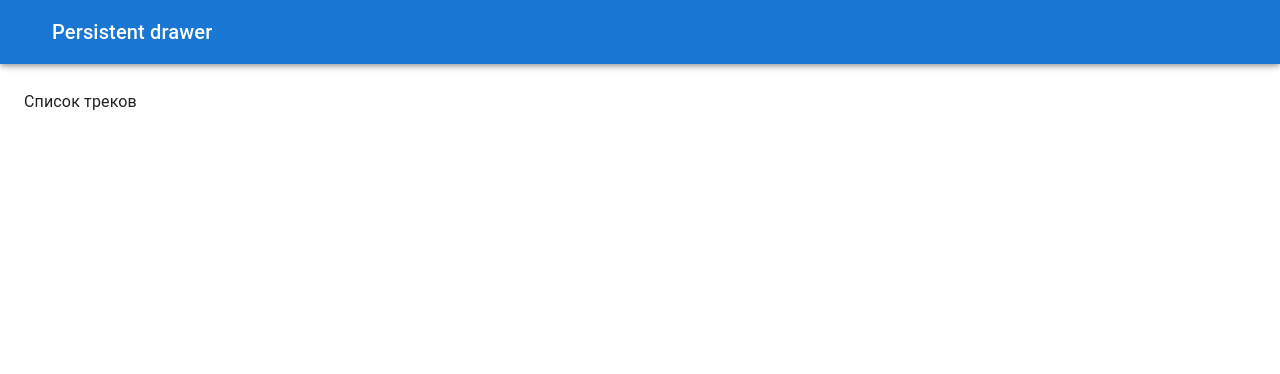
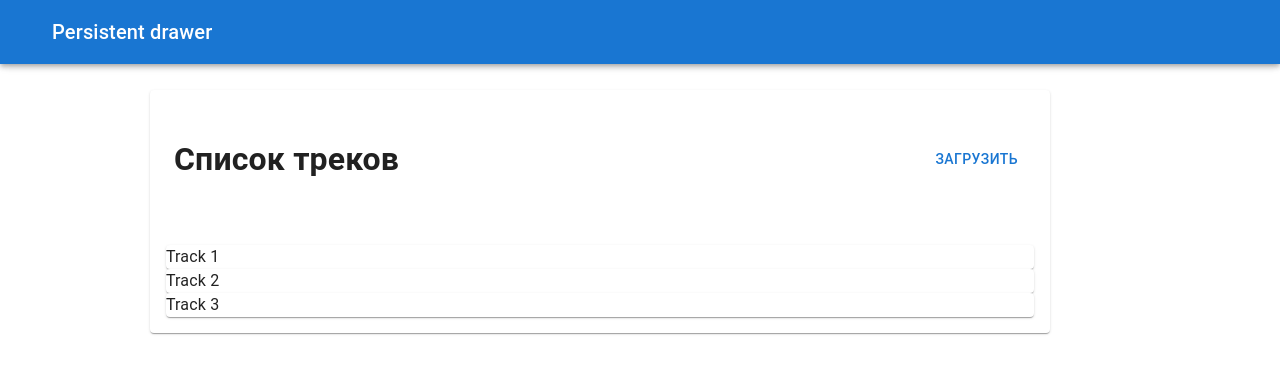
Before and after one commit to vladistarshinov/music-player-app, a Next.js app in the folder frontend/: page /tracks in a window 1280 px wide. Shown: the top 374 px of the page. Built offline with nearby package versions, Linux system fonts and the light colour scheme; some icons are missing.

Commit message:
Frontend: TrackList, TrackItem, types

```diff
--- /dev/null
+++ b/frontend/components/TrackItem.tsx
@@ -0,0 +1,16 @@
+import { Card } from '@material-ui/core';
+import React from 'react';
+import { ITrack } from '../types/tracks';
+
+interface TrackItemProps {
+  track: ITrack;
+  active?: boolean;
+}
+
+export const TrackItem: React.FC<TrackItemProps> = ({ track, active = false }) => {
+  return (
+    <Card>
+      {track.name}
+    </Card>
+  )
+}
--- /dev/null
+++ b/frontend/components/TrackList.tsx
@@ -0,0 +1,23 @@
+import { Grid, Box } from '@material-ui/core';
+import React from 'react'
+import { ITrack } from '../types/tracks'
+import { TrackItem } from './TrackItem'
+
+interface TrackListProps {
+  tracks: ITrack[];
+}
+
+export const TrackList: React.FC<TrackListProps> = ({ tracks }) => {
+  return (
+    <Grid container direction="column">
+      <Box p={2}>
+        {tracks.map((track: ITrack) =>
+          <TrackItem
+            key={track._id}
+            track={track}
+          />
+          )}
+      </Box>
+    </Grid>
+  )
+}
--- a/frontend/pages/tracks/index.tsx
+++ b/frontend/pages/tracks/index.tsx
@@ -1,10 +1,30 @@
+import { Button, Card, Grid, Box } from '@material-ui/core';
+import { useRouter } from 'next/router';
 import React from 'react'
+import { TrackList } from '../../components/TrackList';
 import MainLayout from '../../layouts/MainLayout';
+import { ITrack } from '../../types/tracks';
 
 const Index = () => {
+  const router = useRouter();
+  const tracks: ITrack[] = [
+    {_id: '1', name: 'Track 1', artist: 'Исполнитель 1', desc: 'Text text text', listens: 0, cover: 'image/5c90134e-f144-40a5-bbad-47fc42b24aa9.jpg', audio: 'audio/0c861925-3831-4790-a59b-c02cb6efdbe3.mp3', comments: []},
+    {_id: '2', name: 'Track 2', artist: 'Исполнитель 2', desc: 'Text text text 2', listens: 2, cover: 'image/5c90134e-f144-40a5-bbad-47fc42b24aa9.jpg', audio: 'audio/0c861925-3831-4790-a59b-c02cb6efdbe3.mp3', comments: []},
+    {_id: '3', name: 'Track 3', artist: 'Исполнитель 3', desc: 'Text text text 3', listens: 3, cover: 'image/5c90134e-f144-40a5-bbad-47fc42b24aa9.jpg', audio: 'audio/0c861925-3831-4790-a59b-c02cb6efdbe3.mp3', comments: []}
+  ];
   return (
     <MainLayout>
-      Список треков
+      <Grid container justifyContent="center">
+        <Card style={{width: 900}}>
+          <Box p={3}>
+            <Grid container justifyContent="space-between">
+              <h1>Список треков</h1>
+              <Button onClick={() => router.push('/tracks/creation')}>Загрузить</Button>
+            </Grid>
+          </Box>
+          <TrackList tracks={tracks} />
+        </Card>
+      </Grid>
     </MainLayout>
   )
 };
--- /dev/null
+++ b/frontend/types/tracks.ts
@@ -0,0 +1,16 @@
+export interface IComment {
+  _id: string;
+  username: string;
+  desc: string;
+}
+
+export interface ITrack {
+  _id: string;
+  name: string;
+  artist: string;
+  desc: string;
+  listens: number;
+  cover: string;
+  audio: string;
+  comments: IComment[];
+}
```
Also changed, not shown: frontend/pages/tracks/creation.tsx (added, +12 -0 lines).
